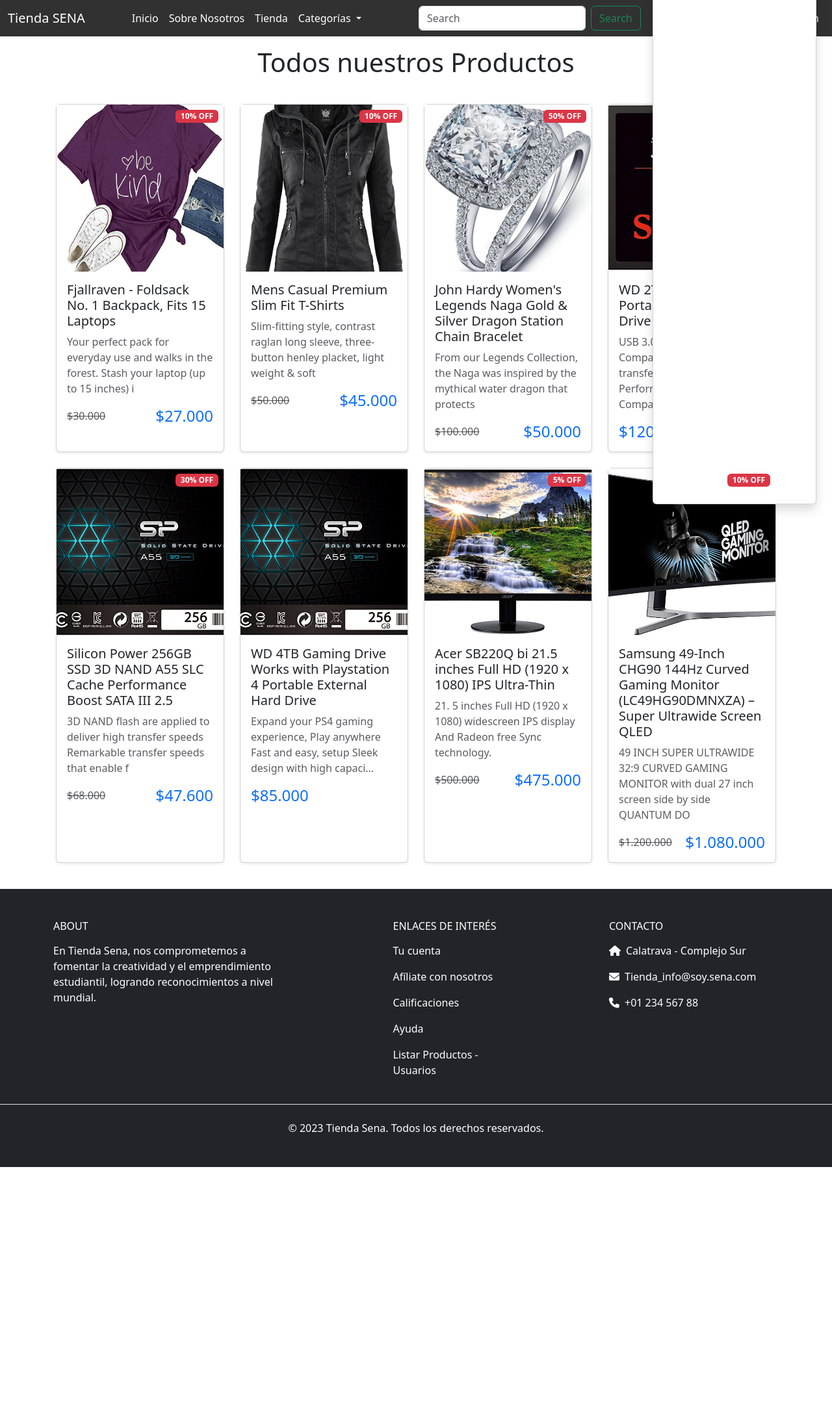
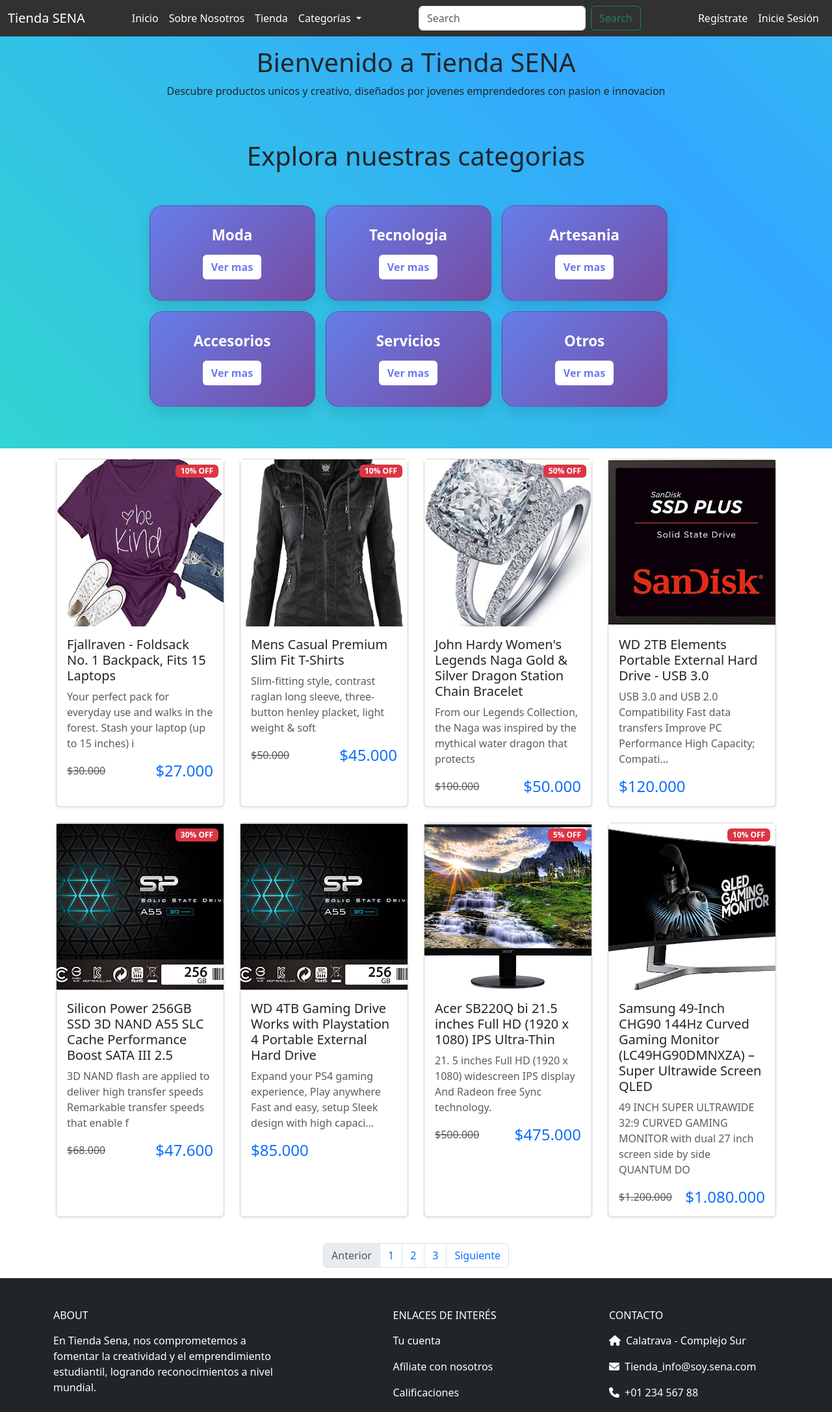
Before and after one commit to CristianS2Dev/Django_tienda_sena, a Django app: page /lista_productos in a window 1280 px wide. Shown: the top 2173 px of the page at 65% size. Before the commit the page ends 1796 px from the top, so only its background shows below. Run offline with Django 5.2, Linux system fonts and the light colour scheme; data comes from the database, SQL or seed files in the repository; both versions use the stored data as it was after the commit; some libraries are stand-ins or nearby versions.

Commit message:
v1.13.13-alpha.1

```diff
--- a/tienda_sena/static/css/style.css
+++ b/tienda_sena/static/css/style.css
@@ -107,3 +107,6 @@
 .thumbnail:hover {
   transform: scale(1.1);
 }
+
+
+/* CARDS TIENDA */
--- a/tienda_sena/templates/bases/base.html
+++ b/tienda_sena/templates/bases/base.html
@@ -31,7 +31,7 @@
                 <a class="nav-link active fw-medium text-white" aria-current="page" href="#">Sobre Nosotros</a>
               </li>
               <li class="nav-item">
-                <a class="nav-link active fw-medium text-white " aria-current="page" href="#">Tienda</a>
+                <a class="nav-link active fw-medium text-white " aria-current="page" href="{% url 'lista_productos' %}">Tienda</a>
               </li>
               <li class="nav-item dropdown">
                   <a class="nav-link dropdown-toggle text-white" href="#" role="button" data-bs-toggle="dropdown"
--- a/tienda_sena/templates/index.html
+++ b/tienda_sena/templates/index.html
@@ -6,7 +6,7 @@
 {% block main %}
 <section class=" w-100 text-center p-3 fondo-animado">
     <div class="text-center p-5">
-               <h1 class="p-3 display-4 fw-bold text-primary">Diseños que inspiran</h1>
+              <h1 class="p-3 display-4 fw-bold text-primary">Diseños que inspiran</h1>
         <p class="lead text-muted">Transformamos sueños en realidad: talento y creatividad en cada proyecto</p>
         <h3>
             <a class="btn btn-primary btn-lg mt-3" href="{% url 'registrarse' %}">
--- a/tienda_sena/templates/productos/listar_productos.html
+++ b/tienda_sena/templates/productos/listar_productos.html
@@ -4,16 +4,114 @@
 {% block titulo %}Tienda Sena{% endblock %}
 
 {% block main %}
-    <h1 class="text-center p-3">Todos nuestros Productos</h1>
+<style>
+.card-sleek {
+  background: linear-gradient(135deg, #667eea, #764ba2);
+  color: #fff;
+  border-radius: 20px;
+  box-shadow: 0 10px 20px rgba(0, 0, 0, 0.1);
+  transition: transform 0.3s ease-in-out;
+  display: flex;
+  flex-direction: column;
+}
+
+.card-sleek:hover {
+  transform: translateY(-5px);
+}
+
+.card-sleek .card-body {
+  padding: 2rem;
+  flex: 1; /* Permite que el cuerpo de la tarjeta crezca */
+}
+
+.card-sleek .card-title {
+  font-size: 1.4rem;
+  font-weight: bold;
+  margin-bottom: 1rem;
+}
+
+.card-sleek .btn-sleek {
+  background-color: #fff;
+  color: #667eea;
+  font-weight: bold;
+  transition: background-color 0.3s ease-in-out, color 0.3s ease-in-out;
+  align-self: flex-start; /* Alinea el botón al inicio del eje principal */
+}
+
+.card-sleek .btn-sleek:hover {
+  background-color: #667eea;
+  color: #fff;
+}
+</style>
+    <section class="w-100 text-center p-3 fondo-animado">
+        <div class="text-center">
+        <h1>Bienvenido a Tienda SENA</h1>
+        <p>Descubre productos unicos y creativo, diseñados por jovenes emprendedores con pasion e innovacion</p>
+        </div>
+        <div class="container d-flex flex-column ">
+            <h1 class="text-center mt-5 mb-1">Explora nuestras categorias</h1>
+            <div class="container row gap-3 d-flex justify-content-center p-5">
+                <div class="card card-sleek col-md-3 h-25" style="max-width: 460px;">
+                    <div class="card-body">
+                        <h5 class="card-title">Moda</h5>
+                        <a href="#" class="btn btn-sleek">Ver mas</a>
+                    </div>
+                </div>
+                <div class="card card-sleek col-md-3 h-25" style="max-width: 460px;">
+                    <div class="card-body">
+                        <h5 class="card-title">Tecnologia</h5>
+                        <a href="#" class="btn btn-sleek">Ver mas</a>
+                    </div>
+                </div>
+                <div class="card card-sleek col-md-3 h-25" style="max-width: 460px;">
+                    <div class="card-body">
+                        <h5 class="card-title">Artesania</h5>
+                        <a href="#" class="btn btn-sleek">Ver mas</a>
+                    </div>
+                </div>
+                <div class="card card-sleek col-md-3 h-25" style="max-width: 460px;">
+                    <div class="card-body">
+                        <h5 class="card-title">Accesorios</h5>
+                        <a href="#" class="btn btn-sleek">Ver mas</a>
+                    </div>
+                </div>
+                <div class="card card-sleek col-md-3 h-25" style="max-width: 460px;">
+                    <div class="card-body">
+                        <h5 class="card-title">Servicios</h5>
+                        <a href="#" class="btn btn-sleek">Ver mas</a>
+                    </div>
+                </div>
+                <div class="card card-sleek col-md-3 h-25" style="max-width: 460px;">
+                    <div class="card-body">
+                        <h5 class="card-title">Otros</h5>
+                        <a href="#" class="btn btn-sleek">Ver mas</a>
+                    </div>
+                </div>
+            </div>
+        </div>
+    </section>
     {% block lista_productos %}
         {% include 'bases/_productos.html' %}
     {% endblock %}
-     <!-- Banner de publicidad -->
-    <div class="position-fixed bottom-0 end-0 p-4" style="z-index: 1050; width: 300px; height: 860px;">
+    <!-- Banner de publicidad -->
+    <!-- <div class="position-fixed bottom-0 end-0 p-4" style="z-index: 1050; width: 300px; height: 860px;">
         <div class="card text-center shadow" style="height: 100%;">
             <div class="card-body">
                 <p class="mb-0">Banner</p>
             </div>
         </div>
-    </div>
+    </div> -->
+    <nav aria-label="Page navigation example">
+        <ul class="pagination justify-content-center">
+          <li class="page-item disabled">
+            <a class="page-link">Anterior</a>
+          </li>
+          <li class="page-item"><a class="page-link" href="#">1</a></li>
+          <li class="page-item"><a class="page-link" href="#">2</a></li>
+          <li class="page-item"><a class="page-link" href="#">3</a></li>
+          <li class="page-item">
+            <a class="page-link" href="#">Siguiente</a>
+          </li>
+        </ul>
+      </nav>
 {% endblock %}
--- /dev/null
+++ b/tienda_sena/templates/productos/tienda.html
@@ -0,0 +1,6 @@
+{% extends 'bases/base.html' %}
+
+
+{% block main %}
+
+{% endblock %}
--- a/tienda_sena/urls.py
+++ b/tienda_sena/urls.py
@@ -10,7 +10,7 @@ urlpatterns = [
         path('login/', views.login, name='login'),
         path('logout', views.logout, name="logout"),
         path('registrarse/', views.registrarse, name='registrarse'),
-
+        path('modulo_tienda', views.modulo_tienda, name='modulo_tienda'),
 
     #Perfil Administrador
         path('panel_admin/', views.panel_admin, name='panel_admin'),
--- a/tienda_sena/views.py
+++ b/tienda_sena/views.py
@@ -7,6 +7,7 @@ from decimal import Decimal
 from .models import *
 from .utils import *
 from .templatetags.custom_filters import *
+
 
 
 
@@ -359,3 +360,6 @@ def productos(request):
     q = Producto.objects.all()
     contexto = { "data": q }
     return render(request, "administrador/productos/listar_productos.html", contexto)
+
+def modulo_tienda(request):
+    return render(request, 'productos/tienda.html')
```
Also changed, not shown: CHANGUELOG.md (+6 -0 lines), db.sqlite3, media/productos/bolso.webp (added), media/productos/bolso_0CFEdvd.webp (added), media/productos/bolso_2wkY1NE.webp (added), media/productos/bolso_UZBswl8.webp (added), media/productos/bolso_evei3iR.webp (added).
